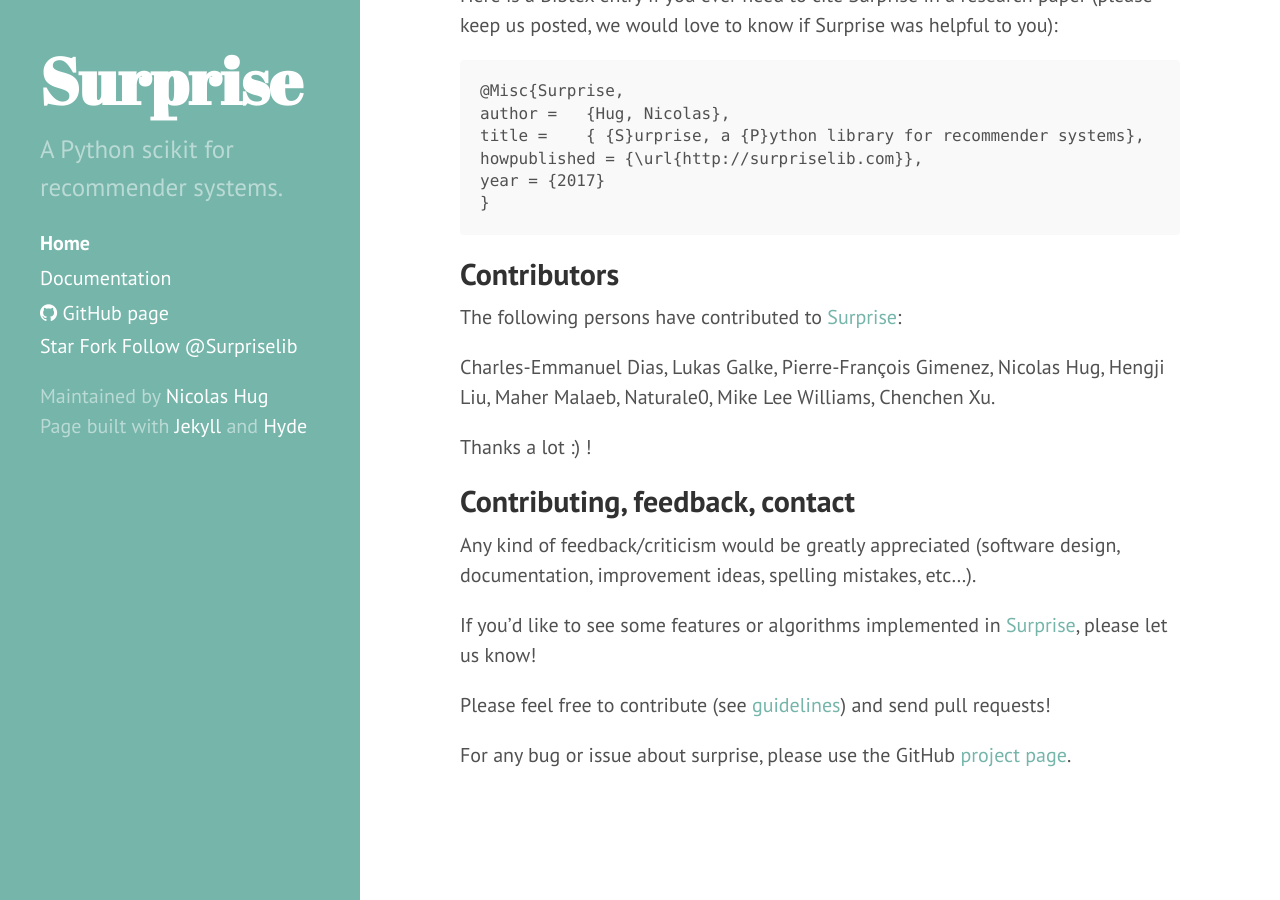
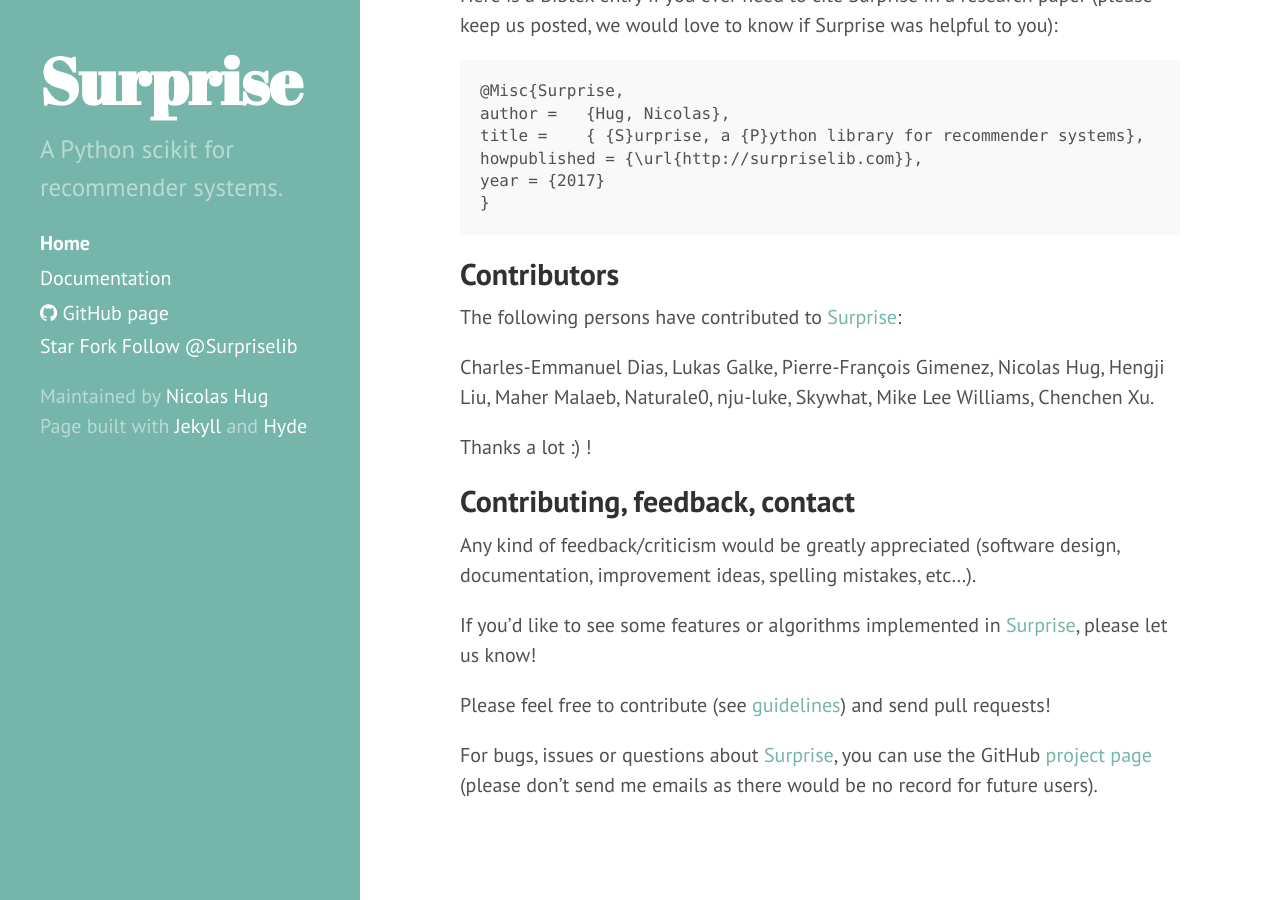
Before and after one commit to NicolasHug/Surprise, a Jekyll site: the page built from index.md, in a window 1280 px wide and 900 px high, scrolled down 3447 px. Built offline with Jekyll 4.4.1, drawn with Linux system fonts in a browser that asks for light colours; comment, search, counter and statistics services are not loaded.

Commit message:
update index.md

```diff
--- a/index.md
+++ b/index.md
@@ -184,7 +184,8 @@
 The following persons have contributed to [Surprise](http://surpriselib.com):
 
 Charles-Emmanuel Dias, Lukas Galke, Pierre-François Gimenez, Nicolas Hug,
-Hengji Liu,  Maher Malaeb, Naturale0, Mike Lee Williams, Chenchen Xu.
+Hengji Liu,  Maher Malaeb, Naturale0, nju-luke, Skywhat, Mike Lee Williams,
+Chenchen Xu.
 
 Thanks a lot :) !
 
@@ -201,5 +202,6 @@
 [guidelines](https://github.com/NicolasHug/Surprise/blob/master/.github/CONTRIBUTING.md))
 and send pull requests!
 
-For any bug or issue about surprise, please use the GitHub [project
-page](https://github.com/NicolasHug/Surprise).
+For bugs, issues or questions about [Surprise](http://surpriselib.com), you can
+use the GitHub [project page](https://github.com/NicolasHug/Surprise) (please
+don't send me emails as there would be no record for future users).
```
